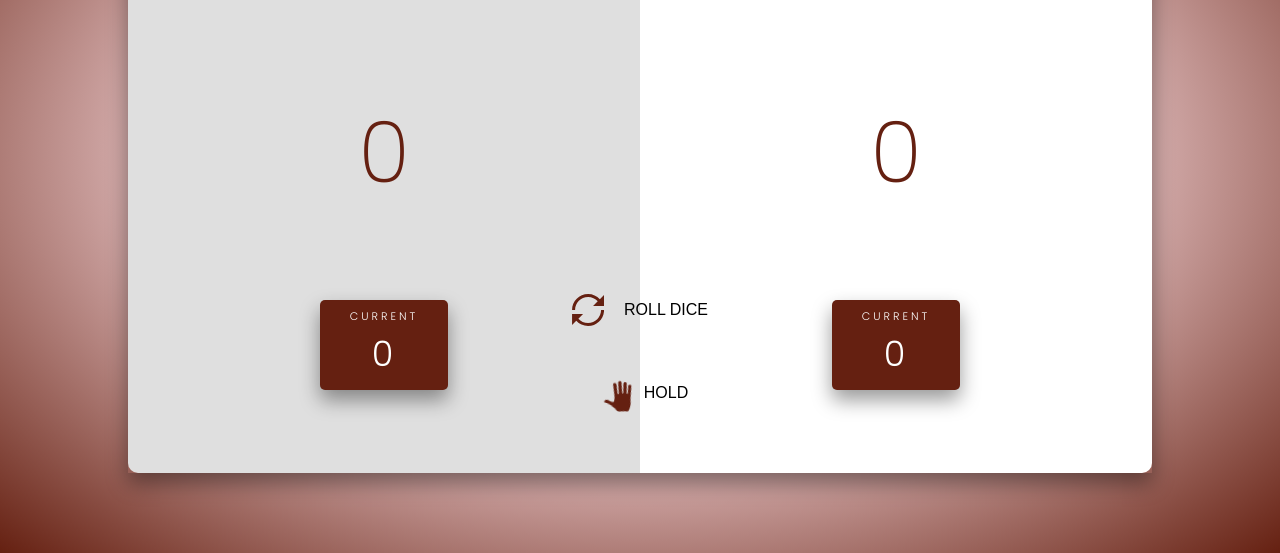
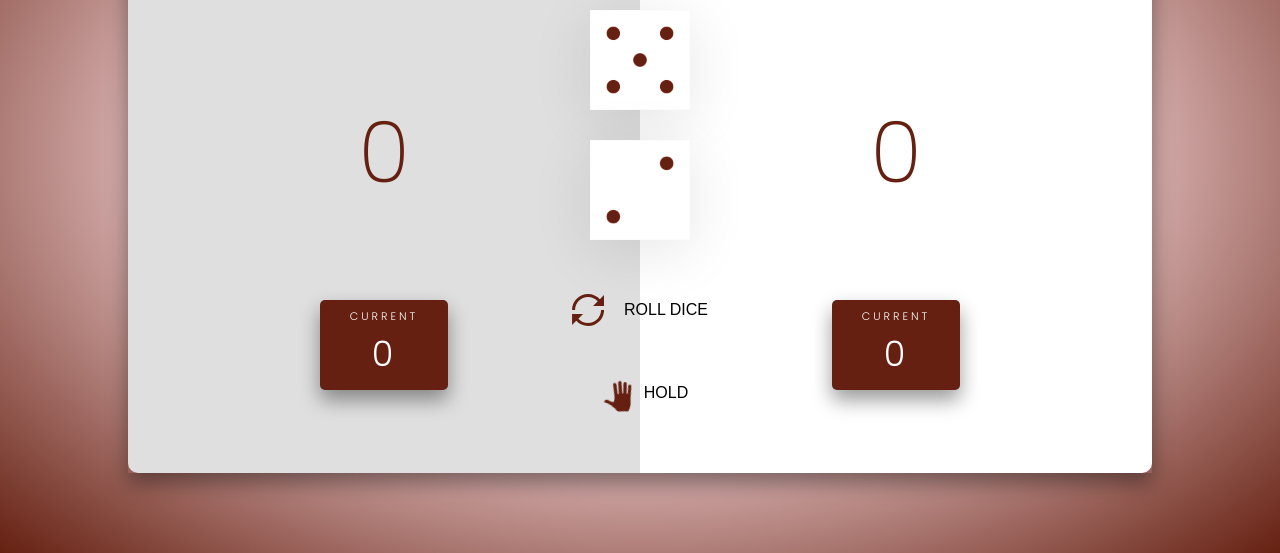
Before and after one commit to MarcioBBS/Pig-Game, a website: page index.html in a window 1280 px wide. Shown: the part 247-800 px from the top of the page. Drawn offline with Linux system fonts and the light colour scheme.

Commit message:
Add dices

```diff
--- a/index.html
+++ b/index.html
@@ -14,6 +14,12 @@
     <body>
         <div class="container">
             <div class="panel">
+
+                <div class="dice">
+                    <img src="img/dice-5.png" alt="Dice" class="dice dice-1">
+                    <img src="img/dice-2.png" alt="Dice" class="dice dice-2">
+                </div>
+
                 <!-- Player 1 -->
                 <div class="panel__player">
                     <div class="panel__player-1">
--- /dev/null
+++ b/sass/components/_dice.scss
@@ -0,0 +1,13 @@
+.dice {
+    position: absolute;
+    top: 55%;
+    left: 50%;
+    transform: translate(-50%, -50%);
+    box-shadow: 0px 10px 60px rgba($color-black, 0.10);
+    height: 10rem;
+
+    &-1 {
+        margin-top: -13rem;
+    }
+
+}
```
Also changed, not shown: css/style.css, img/dice-1.png (added), img/dice-2.png (added), img/dice-3.png (added), img/dice-4.png (added), img/dice-5.png (added), img/dice-6.png (added).
